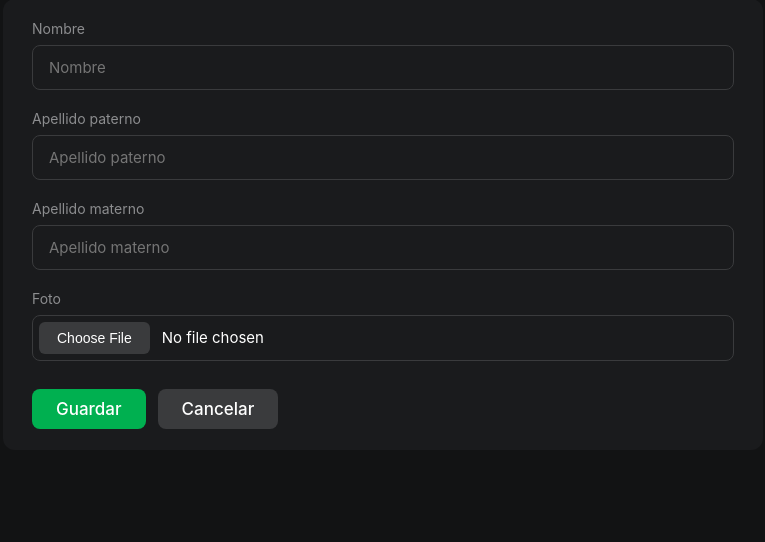
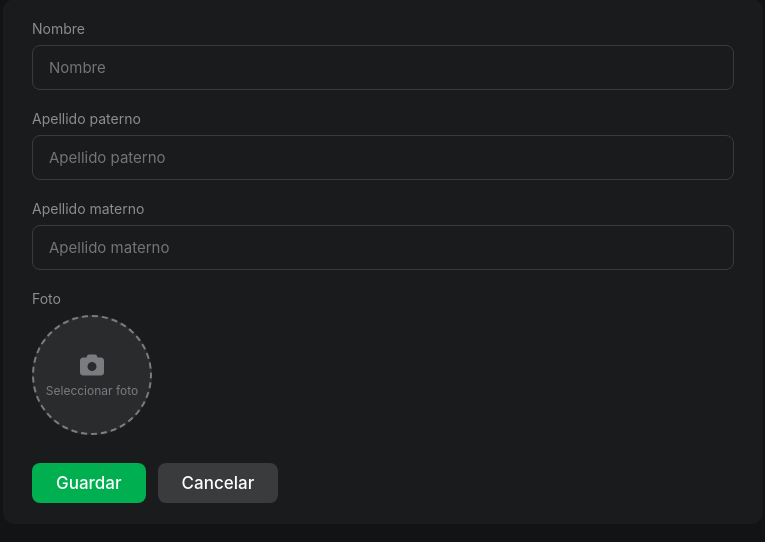
Before and after one commit to YairRT45/toolkits, a Django app: page /duenos/crear/ in a window 1280 px wide. Shown: the part 217-759 px from the top of the page, without its empty margins (45-810 px from the left). Run offline with Django 5.2, Linux system fonts and the light colour scheme; some libraries are stand-ins or nearby versions.

Commit message:
Se agrega botones de editar y eliminar dueño

```diff
--- a/src/gestor/templates/confirmar_eliminar.html
+++ b/src/gestor/templates/confirmar_eliminar.html
@@ -4,7 +4,7 @@
 
 {% block content %}
 <div class="breadcrumb">
-    <a href="{% url 'listar_toolkits' %}">Toolkits</a>
+    <a href="{% url cancel_url %}">{{ tipo }}s</a>
     <span>/</span>
     <span>Eliminar</span>
 </div>
@@ -18,7 +18,7 @@
     <form method="post" class="form-actions" style="justify-content:center;">
         {% csrf_token %}
         <button type="submit" class="btn btn-danger">Confirmar eliminación</button>
-        <a href="{% url 'listar_toolkits' %}" class="btn btn-secondary">Cancelar</a>
+        <a href="{% url cancel_url %}" class="btn btn-secondary">Cancelar</a>
     </form>
 </div>
 {% endblock %}
--- a/src/gestor/templates/crear_dueno.html
+++ b/src/gestor/templates/crear_dueno.html
@@ -1,6 +1,6 @@
 {% extends 'base.html' %}
 
-{% block title %}Nuevo Dueño{% endblock %}
+{% block title %}{% if dueno %}Editar: {{ dueno.nombre }} {{ dueno.apellido_p }}{% else %}Nuevo Dueño{% endif %}{% endblock %}
 
 {% block extra_head %}
 <link rel="stylesheet" href="https://cdnjs.cloudflare.com/ajax/libs/cropperjs/1.6.2/cropper.min.css">
@@ -11,11 +11,11 @@
 <div class="breadcrumb">
     <a href="{% url 'duenos' %}">Dueños</a>
     <span>/</span>
-    <span>Nuevo Dueño</span>
+    <span>{% if dueno %}Editar: {{ dueno.nombre }} {{ dueno.apellido_p }}{% else %}Nuevo Dueño{% endif %}</span>
 </div>
 
 <div class="section-header">
-    <h1>Nuevo Dueño</h1>
+    <h1>{% if dueno %}Editar Dueño{% else %}Nuevo Dueño{% endif %}</h1>
 </div>
 
 <div class="card" style="max-width:760px;">
@@ -23,24 +23,34 @@
         {% csrf_token %}
         {% for field in form %}
         <div class="form-group">
+            {% if field.name == 'foto' %}
+            <label for="{{ field.id_for_label }}">{{ field.label }}</label>
+            <div id="foto-upload" class="foto-upload" onclick="document.getElementById('id_foto').click()">
+                {% if dueno and dueno.foto %}
+                <img src="{{ dueno.foto.url }}" alt="Foto del dueño">
+                {% else %}
+                <div class="foto-upload-placeholder">
+                    <i class="fa-solid fa-camera"></i>
+                    <span>Seleccionar foto</span>
+                </div>
+                {% endif %}
+            </div>
+            <input type="file" name="foto" id="id_foto" accept="image/*" class="form-control">
+            {{ field.errors }}
+            {% else %}
             <label for="{{ field.id_for_label }}">{{ field.label }}</label>
             {{ field }}
             {{ field.errors }}
-            {% if field.name == 'foto' %}
-            <div id="foto-preview" class="foto-preview" hidden>
-                <div class="foto-preview-circle">
-                    <img id="foto-preview-img" alt="Foto seleccionada">
-                </div>
-                <div class="foto-preview-meta">
-                    <div id="foto-filename" class="foto-filename"></div>
-                </div>
-            </div>
             {% endif %}
         </div>
         {% endfor %}
         <div class="form-actions">
             <button type="submit" class="btn btn-primary">Guardar</button>
+            {% if dueno %}
+            <a href="{% url 'detalle_dueno' dueno.pk %}" class="btn btn-secondary">Cancelar</a>
+            {% else %}
             <a href="{% url 'duenos' %}" class="btn btn-secondary">Cancelar</a>
+            {% endif %}
         </div>
     </form>
 </div>
@@ -69,64 +79,52 @@
 
 {% block extra_css %}
 input[type="file"].form-control {
-    padding: 6px;
-    cursor: pointer;
+    position: absolute;
+    width: 1px;
+    height: 1px;
+    padding: 0;
+    margin: -1px;
+    overflow: hidden;
+    clip: rect(0, 0, 0, 0);
+    border: 0;
 }
 
-input[type="file"].form-control::file-selector-button {
-    background-color: #3a3b3d;
-    color: #ffffff;
-    border: none;
-    padding: 8px 18px;
-    border-radius: 6px;
-    margin-right: 12px;
+.foto-upload {
+    width: 120px;
+    height: 120px;
+    border-radius: 50%;
+    overflow: hidden;
+    border: 2px dashed #7b7c80;
     cursor: pointer;
-    font-weight: 500;
-    font-size: 14px;
+    display: flex;
+    align-items: center;
+    justify-content: center;
+    background-color: #2a2b2d;
+    transition: border-color 0.2s ease;
 }
 
-input[type="file"].form-control::file-selector-button:hover {
-    background-color: #4a4b4d;
+.foto-upload:hover {
+    border-color: #d4a017;
 }
 
-.foto-preview {
-    display: flex;
-    align-items: center;
-    gap: 16px;
-    margin-top: 16px;
-}
-
-.foto-preview[hidden] {
-    display: none;
-}
-
-.foto-preview-circle {
-    width: 64px;
-    height: 64px;
-    border-radius: 50%;
-    overflow: hidden;
-    border: 1px solid #d4a017;
-    background: #161718;
-    flex-shrink: 0;
-}
-
-.foto-preview-circle img {
+.foto-upload img {
     width: 100%;
     height: 100%;
     object-fit: cover;
     display: block;
 }
 
-.foto-preview-meta {
+.foto-upload-placeholder {
     display: flex;
     flex-direction: column;
-    gap: 8px;
-    align-items: flex-start;
+    align-items: center;
+    gap: 6px;
+    color: #7b7c80;
+    font-size: 12px;
 }
 
-.foto-filename {
-    font-size: 13px;
-    color: #8c8d8f;
+.foto-upload-placeholder i {
+    font-size: 24px;
 }
 
 .form-hint {
@@ -289,9 +287,6 @@ input[type="file"].form-control::file-selector-button:hover {
     const btnAplicar = document.getElementById('btn-aplicar');
     const btnCancelar = document.getElementById('btn-cancelar');
     const btnCerrar = document.getElementById('modal-close');
-    const fotoPreview = document.getElementById('foto-preview');
-    const fotoPreviewImg = document.getElementById('foto-preview-img');
-    const fotoFilename = document.getElementById('foto-filename');
 
     let cropper = null;
     let recorteAplicado = false;
@@ -369,6 +364,8 @@ input[type="file"].form-control::file-selector-button:hover {
             fileInput.value = '';
             return;
         }
+        const fotoUpload = document.getElementById('foto-upload');
+        if (fotoUpload) fotoUpload.hidden = true;
         const reader = new FileReader();
         reader.onload = function (e) {
             cropImage.onload = abrirModal;
@@ -390,11 +387,11 @@ input[type="file"].form-control::file-selector-button:hover {
     btnAplicar.addEventListener('click', function () {
         if (!cropper) return;
         const canvas = cropper.getCroppedCanvas({ width: 512, height: 512 });
-        const prev = document.createElement('canvas');
-        prev.width = 160;
-        prev.height = 160;
-        prev.getContext('2d').drawImage(canvas, 0, 0, 160, 160);
-        fotoPreviewImg.src = prev.toDataURL('image/jpeg', 0.9);
+        const fotoUpload = document.getElementById('foto-upload');
+        if (fotoUpload) {
+            fotoUpload.innerHTML = '<img src="' + canvas.toDataURL('image/jpeg', 0.9) + '" alt="Foto seleccionada">';
+            fotoUpload.hidden = false;
+        }
 
         const nombre = fileInput.files && fileInput.files[0] ? fileInput.files[0].name : 'foto.jpg';
         archivoDesdeCanvas(canvas, nombre).then(function (archivo) {
@@ -402,11 +399,9 @@ input[type="file"].form-control::file-selector-button:hover {
             const dt = new DataTransfer();
             dt.items.add(archivo);
             fileInput.files = dt.files;
-            fotoFilename.textContent = archivo.name;
         });
 
         recorteAplicado = true;
-        fotoPreview.hidden = false;
         cerrarModal();
     });
 
@@ -417,7 +412,8 @@ input[type="file"].form-control::file-selector-button:hover {
             fileInput.files = dt.files;
         } else {
             fileInput.value = '';
-            fotoPreview.hidden = true;
+            const fotoUpload = document.getElementById('foto-upload');
+            if (fotoUpload) fotoUpload.hidden = false;
         }
         cerrarModal();
     }
--- a/src/gestor/templates/detalle_dueno.html
+++ b/src/gestor/templates/detalle_dueno.html
@@ -24,6 +24,10 @@
         <div class="dueno-header-meta">
             <span>{{ toolkits_data|length }} toolkit{{ toolkits_data|length|pluralize }}</span>
         </div>
+    </div>
+    <div class="toolbar">
+        <a href="{% url 'editar_dueno' dueno.pk %}" class="btn btn-secondary">Editar</a>
+        <a href="{% url 'eliminar_dueno' dueno.pk %}" class="btn btn-danger">Eliminar</a>
     </div>
 </div>
 
--- a/src/gestor/urls.py
+++ b/src/gestor/urls.py
@@ -8,6 +8,8 @@ urlpatterns = [
     path('duenos/', views.duenos, name='duenos'),
     path('duenos/crear/', views.crear_dueno, name='crear_dueno'),
     path('duenos/<int:pk>/', views.detalle_dueno, name='detalle_dueno'),
+    path('duenos/<int:pk>/editar/', views.editar_dueno, name='editar_dueno'),
+    path('duenos/<int:pk>/eliminar/', views.eliminar_dueno, name='eliminar_dueno'),
     path('gops-no-cumplidos/', views.gops_no_cumplidos, name='gops_no_cumplidos'),
     path('gops-no-cumplidos/<int:toolkit_id>/', views.gops_no_cumplidos, name='gops_no_cumplidos_toolkit'),
     path('gops-no-cumplidos/<int:toolkit_id>/<int:revision_id>/', views.gops_no_cumplidos, name='gops_no_cumplidos_revision'),
--- a/src/gestor/views.py
+++ b/src/gestor/views.py
@@ -49,6 +49,38 @@ def crear_dueno(request):
         form = DuenoForm()
     return render(request, 'crear_dueno.html', {
         'form': form,
+        'nav_active': 'duenos',
+    })
+
+
+def editar_dueno(request, pk):
+    dueno = get_object_or_404(Dueno, pk=pk)
+    if request.method == 'POST':
+        form = DuenoForm(request.POST, request.FILES, instance=dueno)
+        if form.is_valid():
+            form.save()
+            messages.success(request, 'Dueño actualizado correctamente.')
+            return redirect('detalle_dueno', pk=pk)
+    else:
+        form = DuenoForm(instance=dueno)
+    return render(request, 'crear_dueno.html', {
+        'form': form,
+        'dueno': dueno,
+        'nav_active': 'duenos',
+    })
+
+
+def eliminar_dueno(request, pk):
+    dueno = get_object_or_404(Dueno, pk=pk)
+    if request.method == 'POST':
+        nombre = f'{dueno.nombre} {dueno.apellido_p}'
+        dueno.delete()
+        messages.success(request, f'Dueño "{nombre}" eliminado.')
+        return redirect('duenos')
+    return render(request, 'confirmar_eliminar.html', {
+        'objeto': dueno,
+        'tipo': 'Dueño',
+        'cancel_url': 'duenos',
         'nav_active': 'duenos',
     })
 
@@ -195,6 +227,7 @@ def eliminar_toolkit(request, pk):
     return render(request, 'confirmar_eliminar.html', {
         'objeto': toolkit,
         'tipo': 'Toolkit',
+        'cancel_url': 'listar_toolkits',
         'nav_active': 'toolkits',
     })
 
```
Also changed, not shown: src/gestor/templates/duenos.html (+26 -2 lines).
